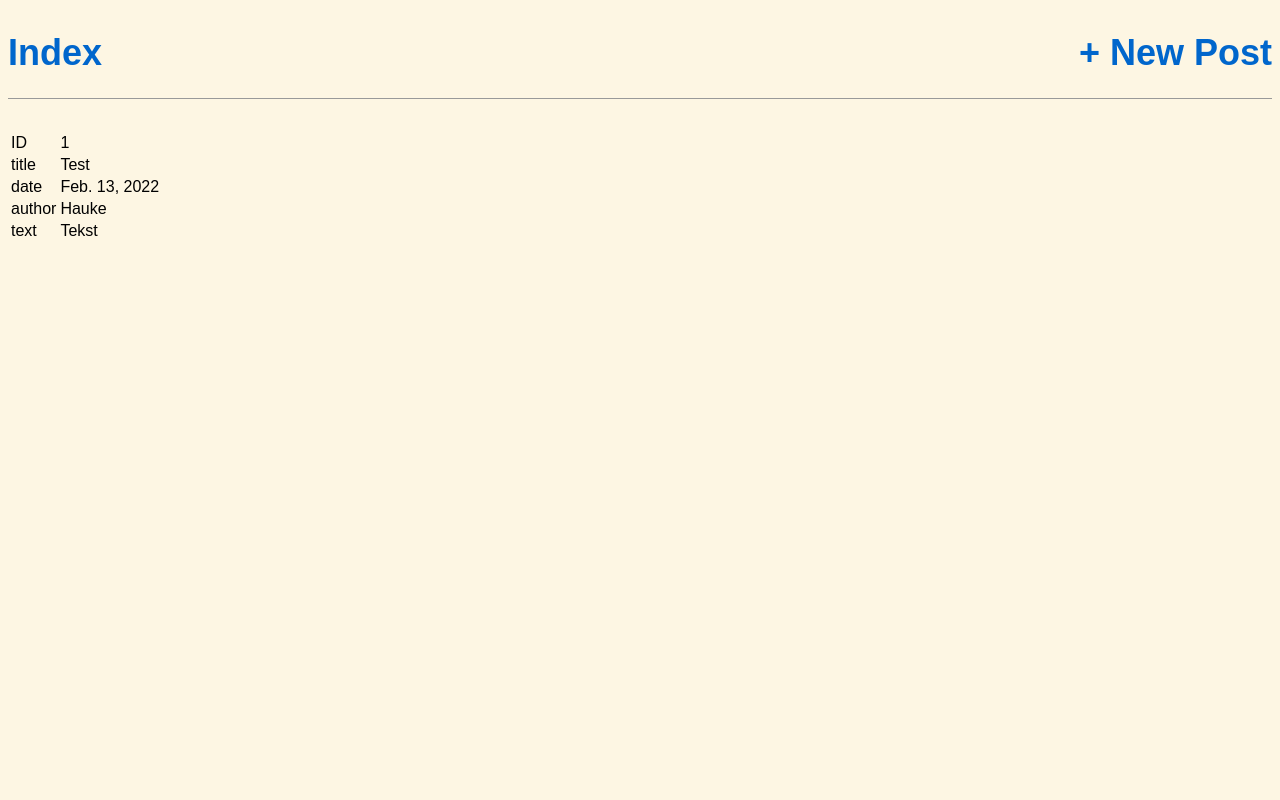
After one commit to Hauke2222/Django-weblog, a Django app: page /post/1/ in a window 1280 px wide. The commit adds this page. Run offline with Django 4.2, Linux system fonts and the light colour scheme; data comes from the database, SQL or seed files in the repository; both versions use the stored data as it was after the commit.

Commit message:
added views, templates + form

```diff
--- a/Django_weblog_project/settings.py
+++ b/Django_weblog_project/settings.py
@@ -118,6 +118,7 @@ USE_TZ = True
 # https://docs.djangoproject.com/en/4.0/howto/static-files/
 
 STATIC_URL = 'static/'
+STATICFILES_DIRS = [os.path.join(BASE_DIR, 'static')]
 
 # Default primary key field type
 # https://docs.djangoproject.com/en/4.0/ref/settings/#default-auto-field
--- a/log/models.py
+++ b/log/models.py
@@ -11,3 +11,9 @@ class Log(models.Model):
 
     def __str__(self):
         return self.title
+
+    def get_fields(self):
+        return [(
+            field.verbose_name, field.value_from_object(self))
+            for field in self.__class__._meta.fields
+        ]
--- a/log/urls.py
+++ b/log/urls.py
@@ -1,6 +1,10 @@
 from django.urls import path
-from .views import index
+from .views import index, log_detail, create_log, store_log, delete_log
 
 urlpatterns = [
-    path('', index),
+    path('', index, name='index'),
+    path('create', create_log, name='create'),
+    path('store', store_log, name='store'),
+    path('post/<int:pk>/', log_detail, name='log_detail'),
+    path('delete/<int:pk>/', delete_log, name='log_detail'),
 ]
--- a/log/views.py
+++ b/log/views.py
@@ -1,5 +1,7 @@
-from django.shortcuts import render, get_list_or_404
+from django.http import HttpResponse
+from django.shortcuts import render, get_list_or_404, get_object_or_404
 from .models import Log
+from .forms import LogForm
 
 # Create your views here.
 
@@ -7,3 +9,26 @@ from .models import Log
 def index(request):
     context = get_list_or_404(Log)
     return render(request, 'index.html', {'context': context})
+
+
+def log_detail(request, pk):
+    log = get_object_or_404(Log, pk=pk)
+    return render(request, 'log_detail.html', {'log': log})
+
+
+def create_log(request):
+    form = LogForm()
+    return render(request, 'create_log.html', {'form': form, })
+
+
+def store_log(request):
+    form = LogForm(request.POST)
+    if form.is_valid():
+        form.save()
+        return HttpResponse('Your log post has been saved')
+
+
+def delete_log(request, pk):
+    log = Log.objects.get(pk=pk)
+    log.delete()
+    return HttpResponse('Your log post has been deleted')
--- /dev/null
+++ b/static/css/base.css
@@ -0,0 +1,53 @@
+body {
+    font-family: 'Source Sans Pro', sans-serif;
+    font-size: 18px;
+}
+html {
+    background-color: #fdf6e3;
+}
+
+header {
+    border-bottom: 1px solid #999;
+    margin-bottom: 2rem;
+    display: flex;
+}
+
+header h1 a {
+    color: #0066cc;
+    text-decoration: none;
+}
+
+th {
+    text-align: left;
+}
+
+.nav-left {
+    margin-right: auto;
+}
+
+.nav-right {
+    display: flex;
+}
+
+.post-entry {
+    margin-bottom: 2rem;
+}
+
+.post-entry h2 {
+    margin: 0.5rem 0;
+}
+
+.post-entry h2 a,
+.post-entry h2 a:visited {
+    color: #0066cc;
+    text-decoration: none;
+}
+
+.post-entry p {
+    margin: 0;
+    font-weight: 400;
+}
+
+.post-entry h2 a:hover {
+    color: red;
+}
--- /dev/null
+++ b/templates/base.html
@@ -0,0 +1,23 @@
+{% load static %}
+<html>
+
+<head>
+    <title>Weblog</title>
+    <link href="{% static 'css/base.css' %}" rel="stylesheet">
+</head>
+
+<body>
+    <header>
+        <div class="nav-left">
+            <h1><a href="{% url 'index' %}">Index</a></h1>
+        </div>
+        <div class="nav-right">
+            <h1><a href="{% url 'create' %}">+ New Post</a></h1>
+        </div>
+    </header>
+    <div>
+        {% block content %} {% endblock content %}
+    </div>
+</body>
+
+</html>
--- /dev/null
+++ b/templates/log_detail.html
@@ -0,0 +1,13 @@
+{% extends 'base.html' %}
+{% block content %}
+<div class="post-entry">
+    <table>
+        {% for label, value in log.get_fields %}
+        <tr>
+            <td>{{ label }}</td>
+            <td>{{ value }}</td>
+        </tr>
+        {% endfor %}
+    </table>
+</div>
+{% endblock content %}
```
Also changed, not shown: log/forms.py (added, +8 -0 lines), templates/create_log.html (added, +10 -0 lines), templates/index.html (+7 -3 lines), db.sqlite3, 1 other file.
